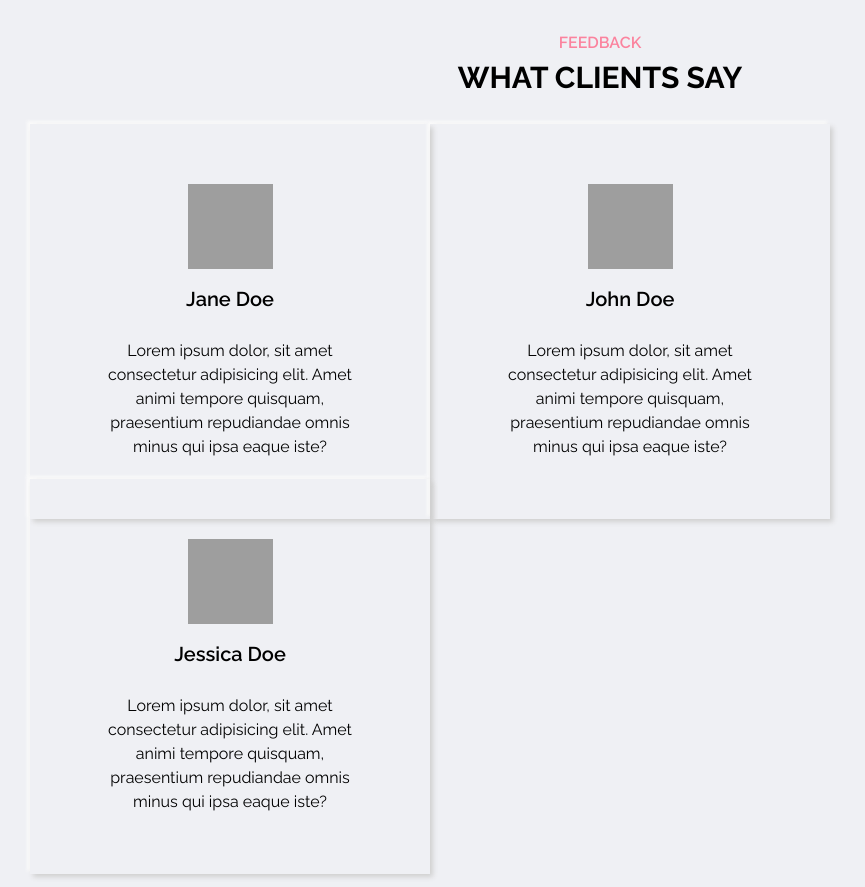
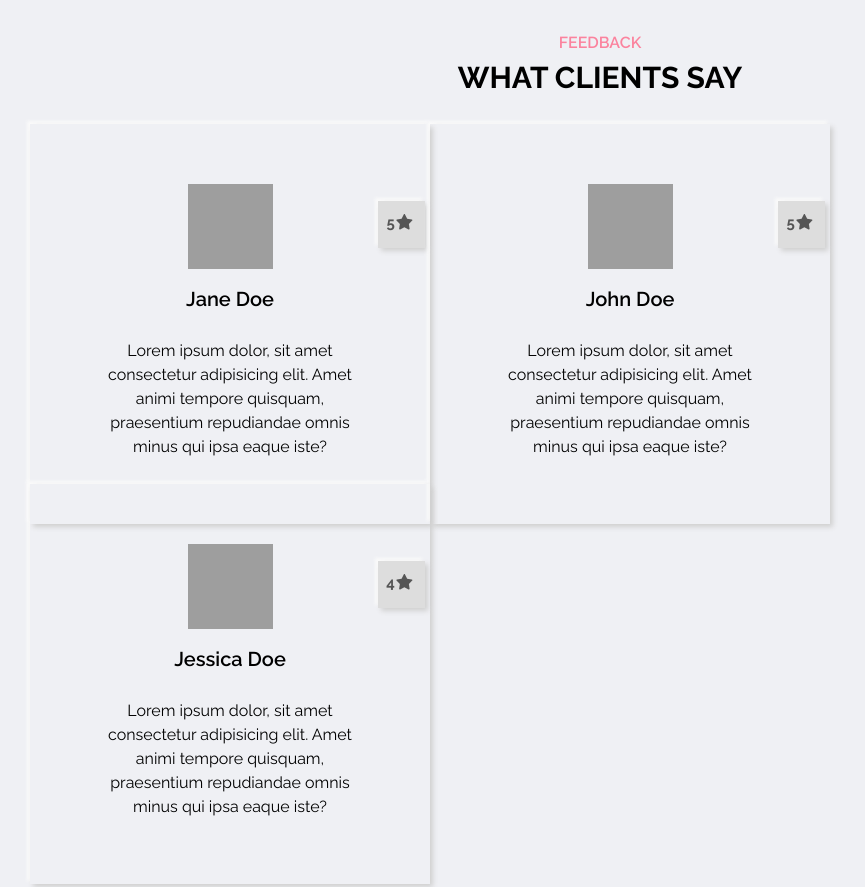
Before and after one commit to coderfoodie/myPortfolio, a plain HTML site: page index.html in a window 1280 px wide. Shown: the part 3900-4787 px from the top of the page, without its empty margins (40-905 px from the left). Drawn offline with Linux system fonts and the light colour scheme; grey boxes are pictures that could not be loaded.

Commit message:
update myPortfolio

```diff
--- a/css/_base.scss
+++ b/css/_base.scss
@@ -1050,10 +1050,12 @@ img{vertical-align: middle;max-width: 100%;}
 
     .feedback-item{
         width: 400px;
+        height: 400px;
         padding: 60px;
 	    margin-top: -40px;
         display: block;
         text-align: center;
+        position: relative;
     }
 
     .feedback-item img{
@@ -1070,33 +1072,28 @@ img{vertical-align: middle;max-width: 100%;}
         font-weight: 600;
     }
 
-    .customer-rating {
-        background-color: #eee;
-        border: 3px solid #fff;
-        color: $bg-black-100;
+    .customer-rating{
+        background: $bg-black-100;
+        color: $text-block-700;
         font-weight: 700;
-        border-radius: 50%;
         position: absolute;
         width: 47px;
         height: 47px;
         line-height: 44px;
         font-size: 15px;
-        right: 0;
+        top: 0;
+        right: 5px;
         top: 77px;
         text-indent: -3px;
     }
 
-    .feedback-item:after{
-        content: '';
+    .customer-rating i{
+        color: rgb(251, 90, 13);
         position: absolute;
-        left: 20px;
-        right: 20px;
-        bottom: 0;
-        top: 103px;
-        background-color: #f6f6f6;
-        border: 1px solid $bg-black-900;
-        border-radius: 10px;
-        z-index: -1;
+        top: 10px;
+        right: 5px;
+        font-weight: 600;
+        font-size: 12px;
     }
 }
 
--- a/index.html
+++ b/index.html
@@ -603,7 +603,7 @@
                     <h3 class="customer-name">Jane Doe</h3>
                     <p>Lorem ipsum dolor, sit amet consectetur adipisicing elit.
                         Amet animi tempore quisquam, praesentium repudiandae omnis minus qui ipsa eaque iste?</p>
-                    <span class="light-bg customer-rating outer-shadow" data-rating="5">5<i class="fa fa-star"></i></span>
+                    <span class="customer-rating outer-shadow" data-rating="5">5<i class="fa fa-star"></i></span>
                 </div>
 
                 <div class="feedback-item outer-shadow">
@@ -611,7 +611,7 @@
                     <h3 class="customer-name">John Doe</h3>
                     <p>Lorem ipsum dolor, sit amet consectetur adipisicing elit.
                         Amet animi tempore quisquam, praesentium repudiandae omnis minus qui ipsa eaque iste?</p>
-                    <span class="light-bg customer-rating outer-shadow" data-rating="5">5<i class="fa fa-star"></i></span>
+                    <span class="customer-rating outer-shadow" data-rating="5">5<i class="fa fa-star"></i></span>
                 </div>
 
                 <div class="feedback-item outer-shadow">
@@ -619,7 +619,7 @@
                     <h3 class="customer-name">Jessica Doe</h3>
                     <p>Lorem ipsum dolor, sit amet consectetur adipisicing elit.
                         Amet animi tempore quisquam, praesentium repudiandae omnis minus qui ipsa eaque iste?</p>
-                    <span class="light-bg customer-rating outer-shadow" data-rating="4">4<i class="fa fa-star"></i></span>
+                    <span class="customer-rating outer-shadow" data-rating="4">4<i class="fa fa-star"></i></span>
                 </div>
 
                 <!-- feedback-side-thum -->
```
Also changed, not shown: css/styles.css, 1 other file.
